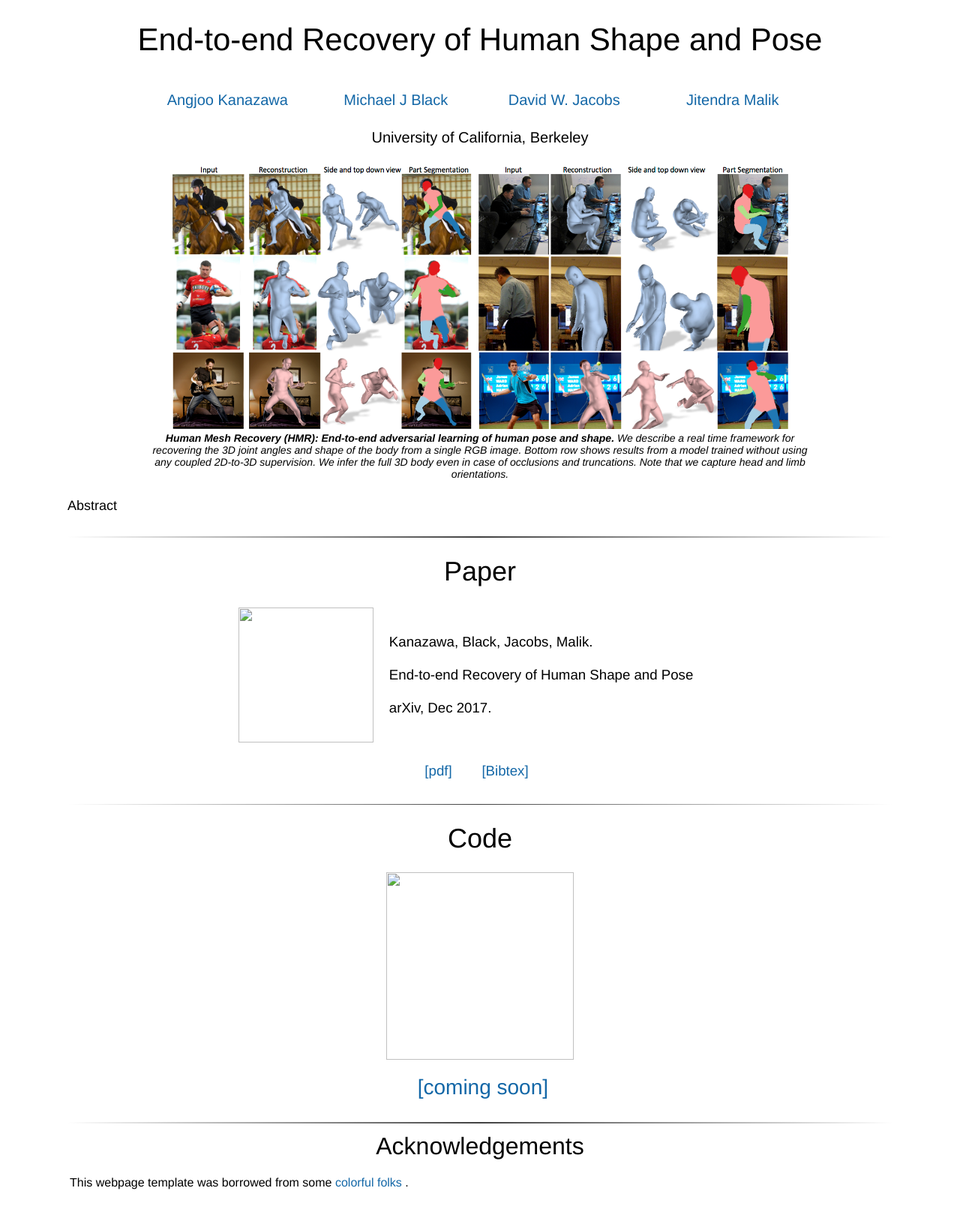
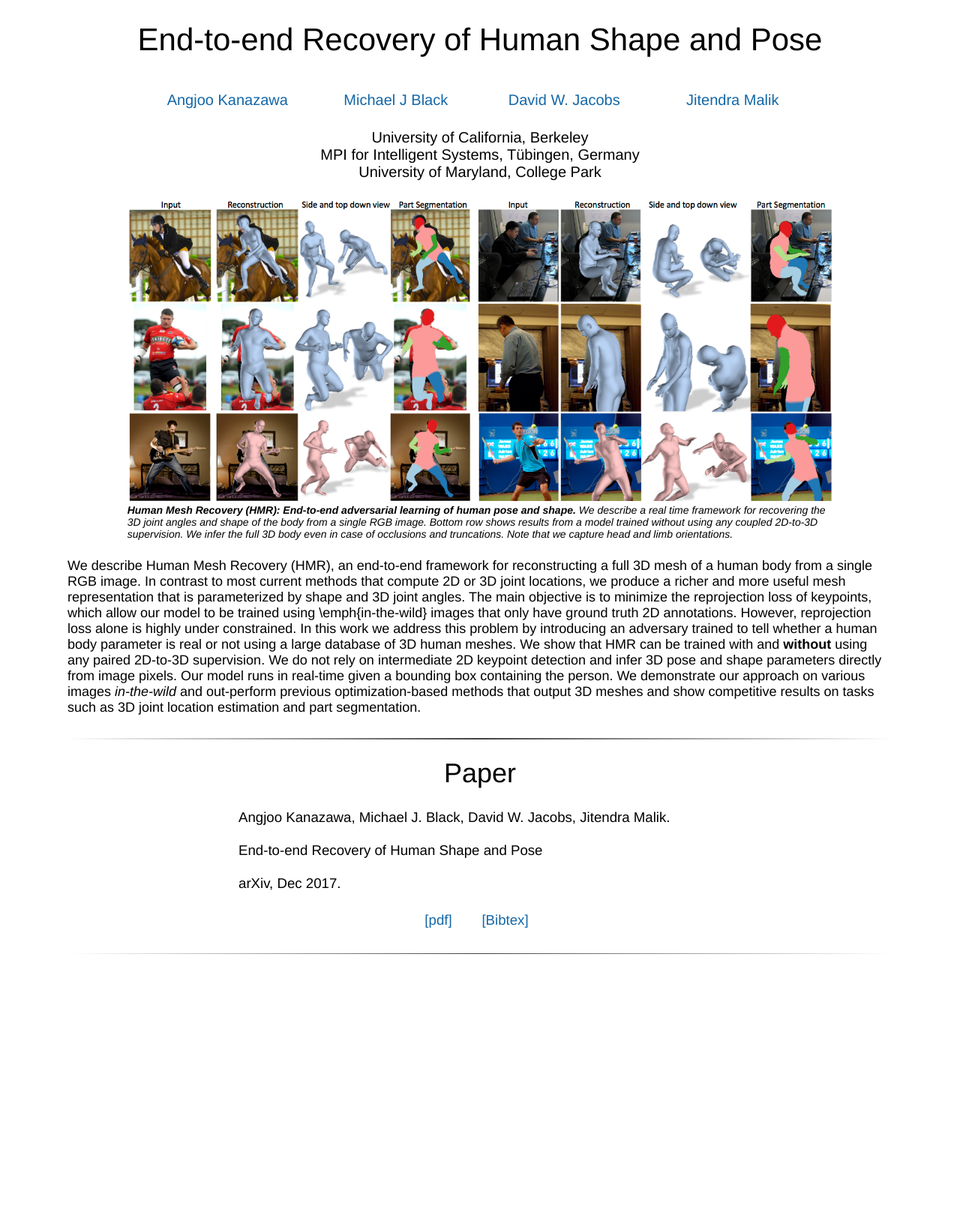
Before and after one commit to akanazawa/hmr, a plain HTML site: page index.html in a window 1280 px wide. Shown: the whole page at 75% size. After the commit the page ends 1331 px from the top, so only its background shows below. Drawn offline with Linux system fonts and the light colour scheme; a script that the page names is missing.

Commit message:
add abstract

```diff
--- a/index.html
+++ b/index.html
@@ -156,8 +156,9 @@
        <tr>
         <td align=center width=100px>
         <center>
-        <span style="font-size:20px">University of California, Berkeley</span>
-        </center>
+          <span style="font-size:20px">University of California, Berkeley</span><br>
+<span style="font-size:20px">MPI for Intelligent Systems, T&uumlbingen, Germany<br> University of Maryland, College Park
+</span></center>
         </td>
      </tr>
     </table>
@@ -167,31 +168,46 @@
                 <tr>
                     <td width=600px>
                       <center>
-                          <a href="./resources/images/teaser.png"><img src = "./resources/images/teaser.png" height="350px"></img></href></a><br>
+                          <a href="./resources/images/teaser.png"><img src = "./resources/images/teaser.png" height="400px"></img></href></a><br>
                     </center>
                     </td>
                 </tr>
                     <td width=600px>
-                      <center>
+                      <!-- <center> -->
                           <span style="font-size:14px"><i> <span style="font-weight:bold">Human
                           Mesh Recovery (HMR): End-to-end adversarial learning of human pose and shape.</span> We describe a real time framework for recovering the 3D joint angles and shape of the body from a single RGB image. Bottom row shows results from a model trained without using any coupled 2D-to-3D supervision. We infer the full 3D body even in case of occlusions and truncations. Note that we capture head and limb orientations.</i>
-                    </center>
+                    <!-- </center> -->
                     </td>
                 </tr>
             </table>
 
             <br>
-Abstract
+We describe Human Mesh Recovery (HMR), an end-to-end framework for reconstructing a full
+3D mesh of a human body from a single RGB image.
+In contrast to most current methods that compute 2D or 3D joint
+locations, we produce a richer and more useful mesh representation that is
+parameterized by shape and 3D joint angles. The main objective is to minimize
+the reprojection loss of keypoints, which allow our model to be trained using \emph{in-the-wild} images that only have
+ground truth 2D annotations.
+However, reprojection loss alone is highly under constrained.
+In this work we address this problem by introducing an adversary trained to
+tell whether a human body parameter is real or not using a large database of
+3D human meshes. We show that HMR can be trained with and <b>without</b> using
+	    any paired 2D-to-3D supervision.  We do not rely on intermediate 2D
+	    keypoint detection and infer 3D pose and shape parameters directly
+	    from image pixels. Our model runs in real-time given a bounding box
+	    containing the person.  We demonstrate our approach on various images <i>in-the-wild</i> and out-perform previous optimization-based
+methods that output 3D meshes and show competitive results on tasks such as 3D joint location estimation and part segmentation.
             <br><br>
           <hr>
             <table align=center width=650>
              <center><h1>Paper</h1></center>
                 <tr>
-                  <td><a href="https://arxiv.org/pdf/1712.01812.pdf"><img style="height:180px" src="./resources/images/paper.png"/></a></td>
-                  <td><span style="font-size:14pt">Kanazawa, Black, Jacobs, Malik.<br><br>
+                  <!-- <td><a href="https://arxiv.org/pdf/1712.01812.pdf"><img style="height:180px" src="./resources/images/paper.png"/></a></td> -->
+                  <td><span style="font-size:14pt">Angjoo Kanazawa, Michael
+                          J. Black, David W. Jacobs, Jitendra Malik.<br><br>
                           End-to-end Recovery of Human Shape and Pose<br><br>
                   arXiv, Dec 2017.<br>
-                  <!-- [hosted on <a href="#">arXiv</a>]</a> -->
                     </td>
               </tr>
             </table>
@@ -212,26 +228,26 @@ Abstract
 
                 <hr>
 
-         <center><h1>Code</h1></center>
-            <table align=center width=1000px>
-                <tr>
-                        <center>
-                          <a href='https://github.com/akanazawa/hmr'><img class="round" style="height:250" src="./resources/images/overview.png"/></a>
-                        </center>
-              </tr>
-          </table>
+         <!-- <center><h1>Code</h1></center> -->
+         <!--    <table align=center width=1000px> -->
+         <!--        <tr> -->
+         <!--                <center> -->
+         <!--                  <a href='https://github.com/akanazawa/hmr'><img class="round" style="height:250" src="./resources/images/overview.png"/></a> -->
+         <!--                </center> -->
+         <!--      </tr> -->
+         <!--  </table> -->
 
-            <table align=center width=800px>
-              <tr><center> <br>
-                <span style="font-size:28px">&nbsp;<a href='https://github.com/akanazawa/hmr'>[coming
-                soon]</a>
+         <!--    <table align=center width=800px> -->
+         <!--      <tr><center> <br> -->
+         <!--        <span style="font-size:28px">&nbsp;<a href='https://github.com/akanazawa/hmr'>[coming -->
+         <!--        soon]</a> -->
 
-                <span style="font-size:28px"></a></span>
-              <br>
-              </center></tr>
-          </table>
-            <br>
-          <hr>
+         <!--        <span style="font-size:28px"></a></span> -->
+         <!--      <br> -->
+         <!--      </center></tr> -->
+         <!--  </table> -->
+         <!--    <br> -->
+         <!--  <hr> -->
 
           <!-- <center><h1>Results</h1></center> -->
           <!-- <table align=center width=900px> -->
@@ -266,18 +282,18 @@ Abstract
           <!--     </tr> -->
           <!-- </table> -->
           <!--  <hr> -->
-            <table align=center width=1100px>
-                <tr>
-                    <td>
-                      <left>
-                <center><h1>Acknowledgements</h1></center>
-This webpage template was borrowed from
-		some <a href="https://richzhang.github.io/colorization/">colorful
-		  folks</a> .
-            </left>
-        </td>
-        </tr>
-        </table>
+<!--             <table align=center width=1100px> -->
+<!--                 <tr> -->
+<!--                     <td> -->
+<!--                       <left> -->
+<!--                 <center><h1>Acknowledgements</h1></center> -->
+<!-- This webpage template was borrowed from  -->
+<!-- 		some <a href="https://richzhang.github.io/colorization/">colorful -->
+<!-- 		  folks</a> . -->
+<!--             </left> -->
+<!--         </td> -->
+<!--         </tr> -->
+<!--         </table> -->
 
         <br><br>
 </body>
```
